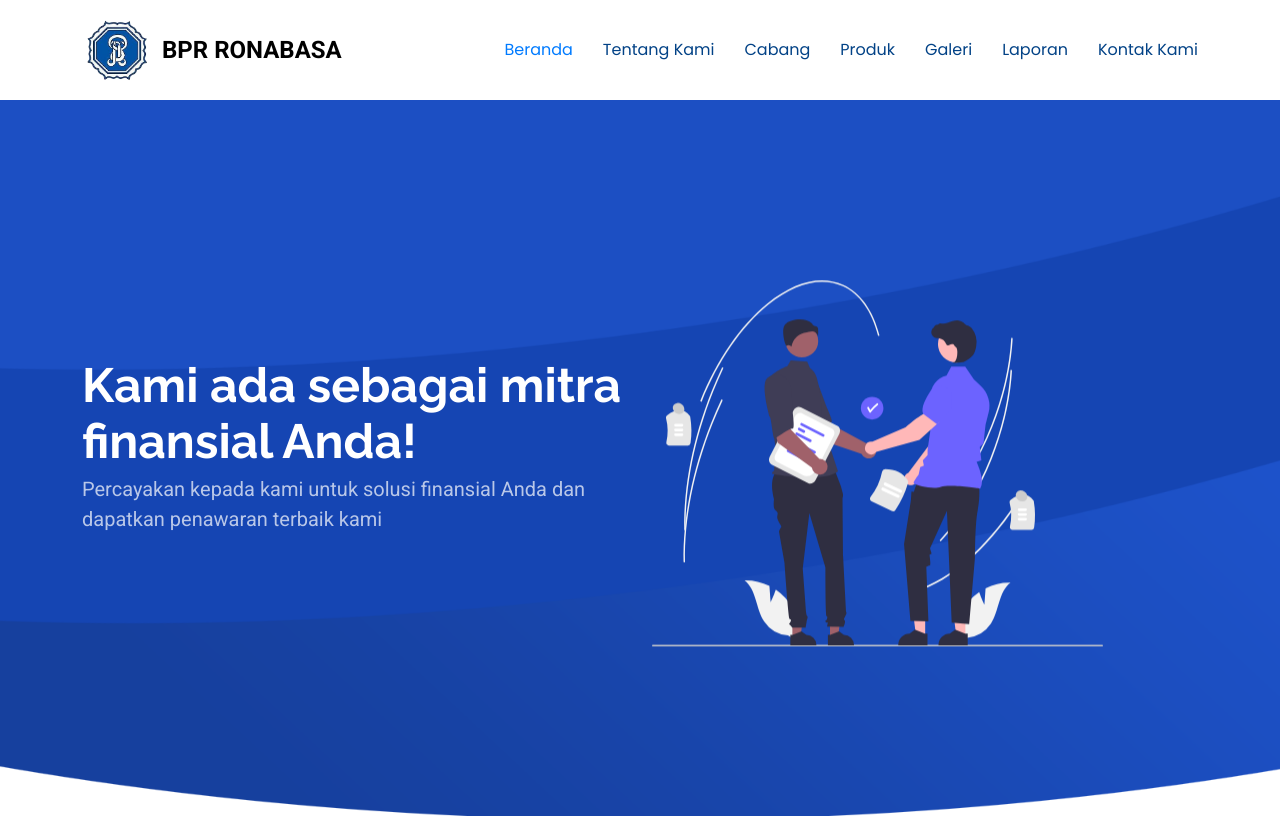
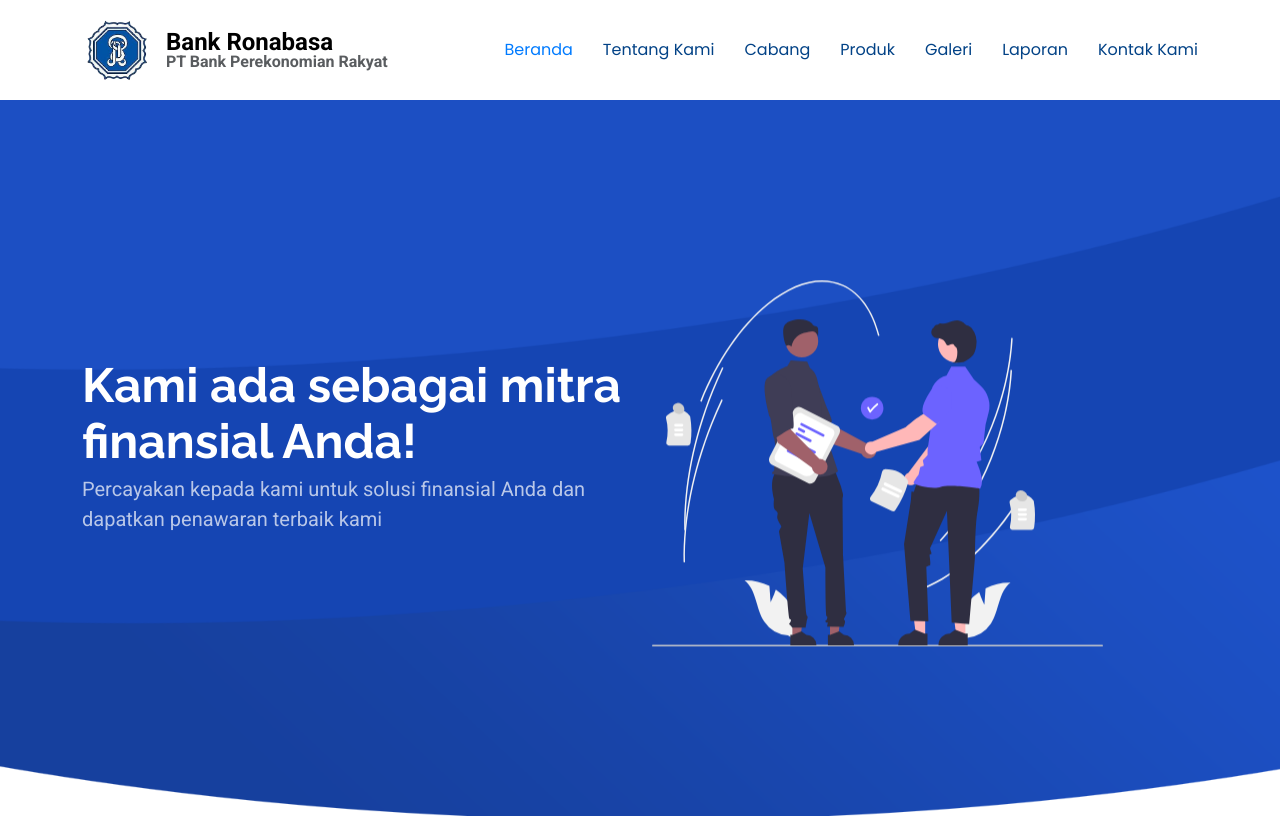
Before and after one commit to bankronabasa/bankronabasa.github.io, a plain HTML site: page index.html in a window 1280 px wide. Shown: the top 816 px of the page. Drawn offline with Linux system fonts and the light colour scheme.

Commit message:
perubahah di header nama BPR Ronabasa diubah menjadi Bank Ronabasa dan di bawahnya ada tambahan teks PT Bank Perekonomian Rakyat

```diff
--- a/assets/css/custom.css
+++ b/assets/css/custom.css
@@ -1,8 +1,12 @@
-.sitename {
+.sitename-wrapper span {
     font-size: 1.5rem;
     font-weight: 700;
     color: #000;
     margin: 0;
+}
+
+.sitename-wrapper small {
+    font-size: 1rem;
 }
 
 .equal-height-card {
--- a/index.html
+++ b/index.html
@@ -64,7 +64,10 @@
 
       <a href="index.html" class="logo d-flex align-items-center">
         <img src="assets/img/logo_ronabasa.png" alt="Logo" class="logo-img">
-        <span class="sitename">BPR RONABASA</span>
+        <div class="sitename-wrapper ms-1">
+          <span class="sitename d-block fw-bold">Bank Ronabasa</span>
+          <small class="text-muted d-block fw-bold">PT Bank Perekonomian Rakyat</small>
+        </div>
       </a>
 
 
```
